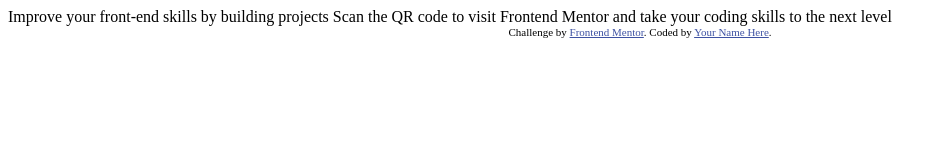
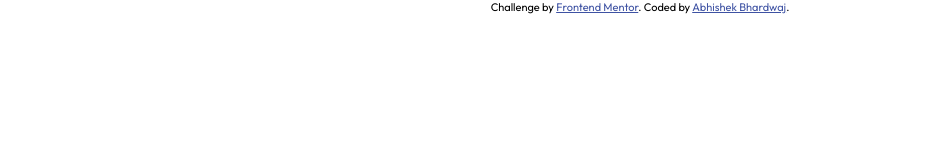
Before and after one commit to Abhi7254/qr-code-component-main, a plain HTML site: page index.html in a window 1280 px wide. Shown: the whole page, without its empty margins (0-947 px from the left). Drawn offline with Linux system fonts and the light colour scheme.

Commit message:
changed the font style and removed unused files.

```diff
--- a/index.html
+++ b/index.html
@@ -2,27 +2,24 @@
 <html lang="en">
 <head>
   <meta charset="UTF-8">
-  <meta name="viewport" content="width=device-width, initial-scale=1.0"> <!-- displays site properly based on user's device -->
+  <meta name="viewport" content="width=device-width, initial-scale=1.0">
 
   <link rel="icon" type="image/png" sizes="32x32" href="./images/favicon-32x32.png">
 
   <title>Frontend Mentor | QR code component</title>
+  <link rel="preconnect" href="https://fonts.googleapis.com">
+  <link rel="preconnect" href="https://fonts.gstatic.com" crossorigin>
+  <link href="https://fonts.googleapis.com/css2?family=Outfit:wght@400;700&display=swap" rel="stylesheet">
 
-  <!-- Feel free to remove these styles or customise in your own stylesheet 👍 -->
-  <style>
-    .attribution { font-size: 11px; text-align: center; }
-    .attribution a { color: hsl(228, 45%, 44%); }
-  </style>
+  <link rel="stylesheet" href="style.css">
 </head>
 <body>
 
-  Improve your front-end skills by building projects
 
-  Scan the QR code to visit Frontend Mentor and take your coding skills to the next level
 
   <div class="attribution">
     Challenge by <a href="https://www.frontendmentor.io?ref=challenge" target="_blank">Frontend Mentor</a>.
-    Coded by <a href="#">Your Name Here</a>.
+    Coded by <a href="#">Abhishek Bhardwaj</a>.
   </div>
 </body>
 </html>
--- /dev/null
+++ b/style.css
@@ -0,0 +1,9 @@
+*{
+    margin: 0;
+    padding: 0;
+    font-family: 'Outfit', sans-serif;
+}
+
+
+.attribution { font-size: 11px; text-align: center; }
+.attribution a { color: hsl(228, 45%, 44%); }
```
Also changed, not shown: 1 other file.
